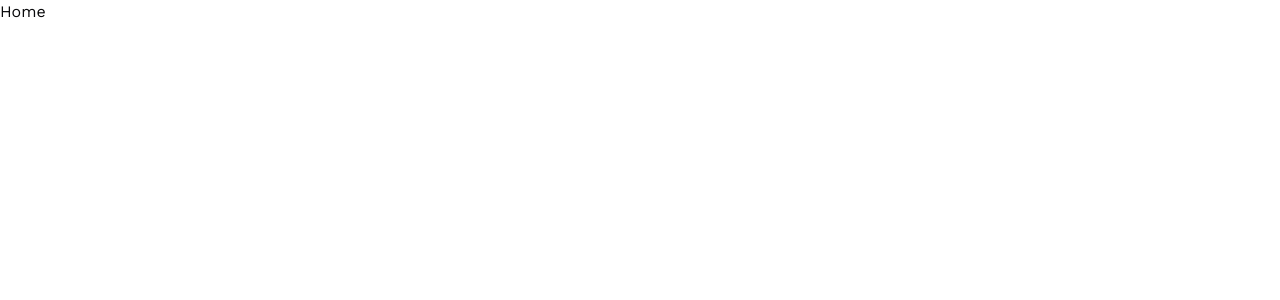
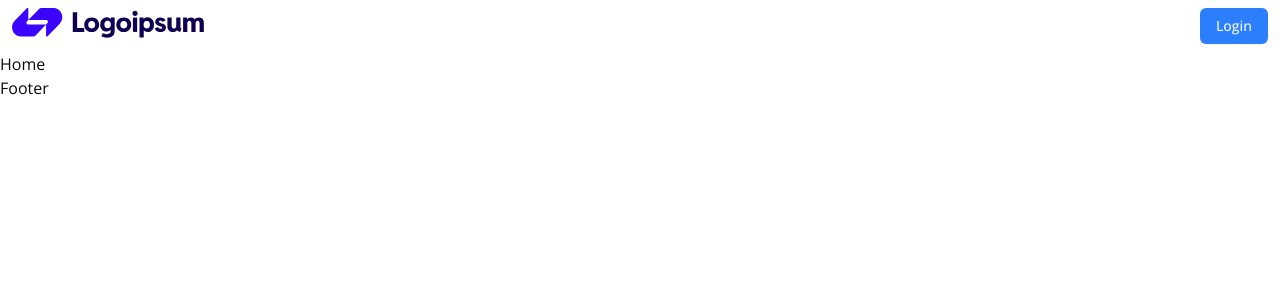
Before and after one commit to maharshidas001/ai-email-writer, a React (Vite) app: page / in a window 1280 px wide. Shown: the top 300 px of the page. Built offline with nearby package versions, Linux system fonts and the light colour scheme.

Commit message:
Create Layout and Header (for test)

```diff
--- a/src/App.jsx
+++ b/src/App.jsx
@@ -1,11 +1,14 @@
 import React from 'react';
 import { Routes, Route } from 'react-router-dom';
+import WithHeader from '@/layouts/WithHeader';
 
 const App = () => {
   return (
     <>
       <Routes>
-        <Route path="/" element={<h1>Home</h1>} />
+        <Route path="/" element={<WithHeader />}>
+          <Route index element={<div>Home</div>} />
+        </Route>
       </Routes>
     </>
   );
--- /dev/null
+++ b/src/components/Header.jsx
@@ -0,0 +1,25 @@
+import React from 'react';
+import MaxWidth from './MaxWidth';
+import Logo from '@/assets/Logo.svg';
+import { Button } from './ui/button';
+
+const Header = () => {
+  return (
+    <>
+      <header>
+        <MaxWidth>
+          <nav className='py-2 flex justify-between'>
+            <div className='w-48'>
+              <img src={Logo} alt="Letterly Logo" className='w-full' />
+            </div>
+            <div>
+              <Button className='cursor-pointer'>Login</Button>
+            </div>
+          </nav>
+        </MaxWidth>
+      </header>
+    </>
+  )
+}
+
+export default Header;
--- /dev/null
+++ b/src/layouts/WithHeader.jsx
@@ -0,0 +1,18 @@
+import Header from '@/components/Header';
+import React from 'react';
+import { Outlet } from 'react-router-dom';
+
+const WithHeader = ({ children }) => {
+  return (
+    <>
+      <Header />
+      <main>
+        {children}
+        <Outlet />
+      </main>
+      Footer
+    </>
+  )
+}
+
+export default WithHeader;
```
